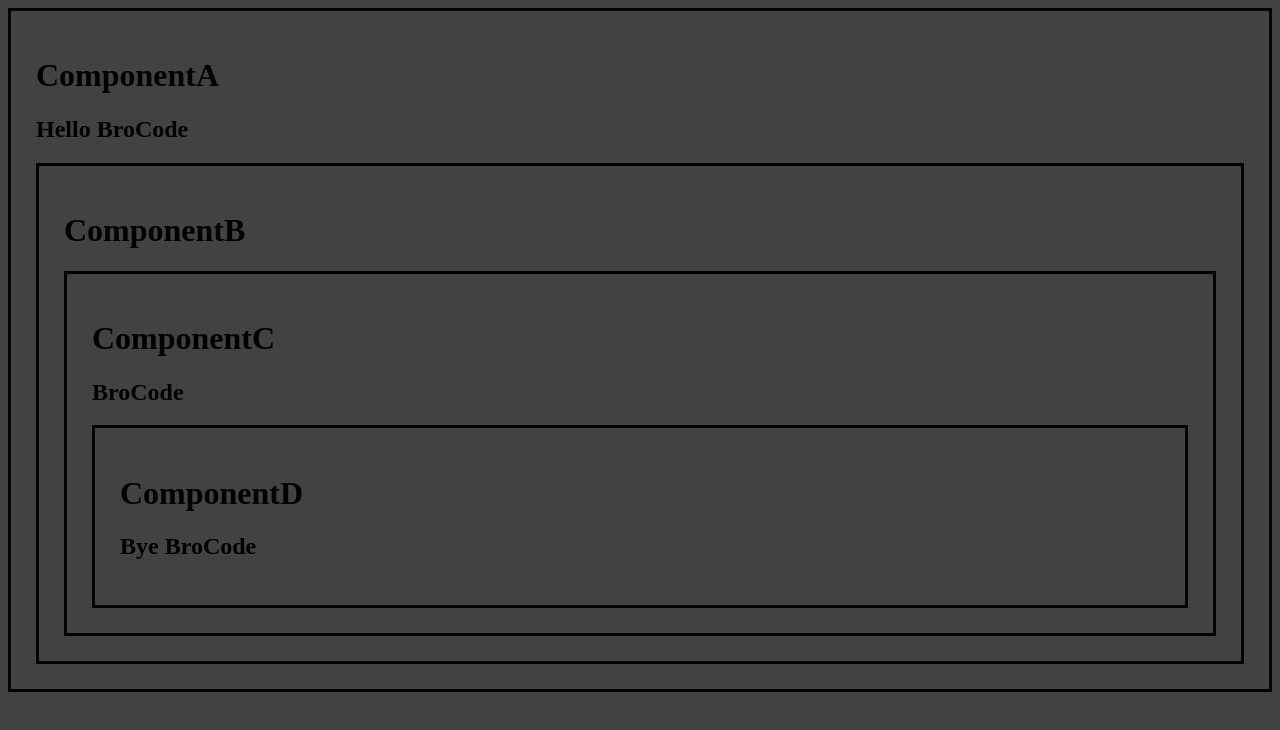
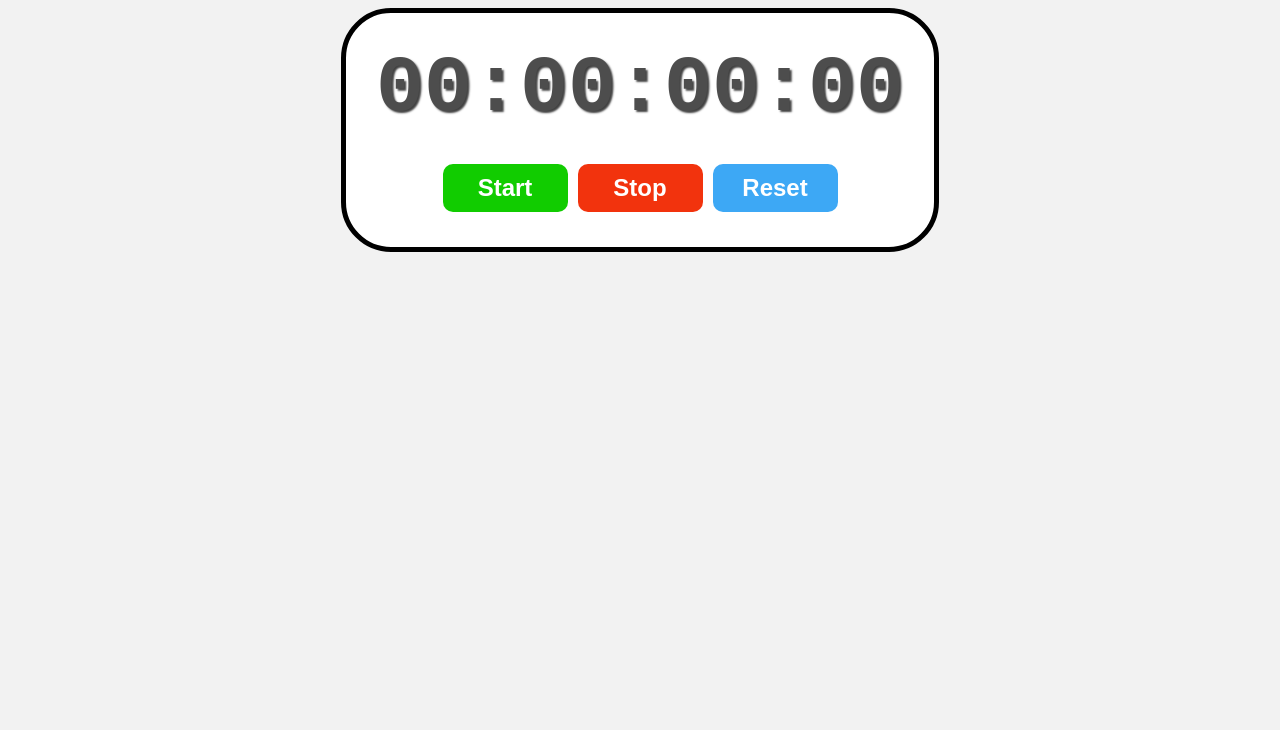
Before and after one commit to sefakpsz/React-With-BroCode, a React (Vite) app: page / in a window 1280 px wide. Shown: the top 730 px of the page. Built offline with nearby package versions, Linux system fonts and the light colour scheme.

Commit message:
feat: stopwatch added

```diff
--- a/src/App.jsx
+++ b/src/App.jsx
@@ -16,8 +16,10 @@
 // import LearnUseEffectColors from "./LearnUseEffect/LearnUseEffectColors";
 // import LearnUseEffectMeasure from "./LearnUseEffect/LearnUseEffectMeasure";
 // import DigitalClock from "./DigitalClock/DigitalClock";
+// import ComponentA from "./LearnUseContext/ComponentA";
+// import LearnUseRef from "./LearnUseRef/LearnUseRef";
 
-import ComponentA from "./LearnUseContext/ComponentA";
+import Stopwatch from "./Stopwatch/Stopwatch";
 
 function App() {
   // const fruits = [
@@ -40,8 +42,10 @@
 
   return (
     <>
+      <Stopwatch />
+      {/*
+      <LearnUseRef />
       <ComponentA />
-      {/*
       <DigitalClock />
       <LearnUseEffectMeasure />
       <button
--- /dev/null
+++ b/src/LearnUseRef/LearnUseRef.jsx
@@ -0,0 +1,58 @@
+// useState() = Re-renders the component when the state value changes.
+
+import { useEffect } from "react";
+import { useRef } from "react";
+
+// useRef() = "use Reference" Does not cause re-renders when its value changes.
+// When you want a component to “remember” some information,
+// but you don't want that information to trigger new renders.
+
+// 1. Accessing/Interacting with DOM elements
+// 2. Handling Focus, Animations, and Transitions
+// 3. Managing Timers and Intervals
+
+function LearnUseRef() {
+  const inputRef1 = useRef(null);
+  const inputRef2 = useRef(null);
+  const inputRef3 = useRef(null);
+
+  useEffect(() => {
+    console.log("COMPONENT RENDERED");
+  });
+
+  function handleClick1() {
+    inputRef1.current.focus();
+    inputRef1.current.style.backgroundColor = "yellow";
+    inputRef2.current.style.backgroundColor = "";
+    inputRef3.current.style.backgroundColor = "";
+  }
+
+  function handleClick2() {
+    inputRef2.current.focus();
+    inputRef1.current.style.backgroundColor = "";
+    inputRef2.current.style.backgroundColor = "yellow";
+    inputRef3.current.style.backgroundColor = "";
+  }
+
+  function handleClick3() {
+    inputRef3.current.focus();
+    inputRef1.current.style.backgroundColor = "";
+    inputRef2.current.style.backgroundColor = "";
+    inputRef3.current.style.backgroundColor = "yellow";
+  }
+
+  return (
+    <div>
+      <button onClick={handleClick1}>Click Me 1</button>
+      <input ref={inputRef1} />
+
+      <button onClick={handleClick2}>Click Me 2</button>
+      <input ref={inputRef2} />
+
+      <button onClick={handleClick3}>Click Me 3</button>
+      <input ref={inputRef3} />
+    </div>
+  );
+}
+
+export default LearnUseRef;
--- /dev/null
+++ b/src/Stopwatch/Stopwatch.jsx
@@ -0,0 +1,69 @@
+import { useRef, useState, useEffect } from "react";
+
+import styles from "./Stopwatch.module.css";
+
+function Stopwatch() {
+  const [isRunning, setIsRunning] = useState(false);
+  const [elapsedTime, setElapsedTime] = useState(0);
+  const intervalIdRef = useRef(null);
+  const startTimeRef = useRef(0);
+
+  useEffect(() => {
+    if (isRunning) {
+      intervalIdRef.current = setInterval(() => {
+        setElapsedTime(Date.now() - startTimeRef.current);
+      }, 10);
+    }
+
+    return () => {
+      clearInterval(intervalIdRef.current);
+    };
+  }, [isRunning]);
+
+  function start() {
+    setIsRunning(true);
+    startTimeRef.current = Date.now() - elapsedTime;
+  }
+
+  function stop() {
+    setIsRunning(false);
+  }
+
+  function reset() {
+    setElapsedTime(0);
+    setIsRunning(false);
+  }
+
+  function formatTime() {
+    let hours = Math.floor(elapsedTime / (1000 * 60 * 60));
+    let minutes = Math.floor((elapsedTime / (1000 * 60)) % 60);
+    let seconds = Math.floor((elapsedTime / 1000) % 60);
+    let milliSeconds = Math.floor((elapsedTime % 1000) / 10);
+
+    hours = String(hours).padStart(2, "0");
+    minutes = String(minutes).padStart(2, "0");
+    seconds = String(seconds).padStart(2, "0");
+    milliSeconds = String(milliSeconds).padStart(2, "0");
+
+    return `${hours}:${minutes}:${seconds}:${milliSeconds}`;
+  }
+
+  return (
+    <div className={styles.stopwatch}>
+      <div className={styles.display}>{formatTime()}</div>
+      <div className={styles.controls}>
+        <button className={styles.start_button} onClick={start}>
+          Start
+        </button>
+        <button className={styles.stop_button} onClick={stop}>
+          Stop
+        </button>
+        <button className={styles.reset_button} onClick={reset}>
+          Reset
+        </button>
+      </div>
+    </div>
+  );
+}
+
+export default Stopwatch;
--- /dev/null
+++ b/src/Stopwatch/Stopwatch.module.css
@@ -0,0 +1,63 @@
+body{
+    display: flex;
+    flex-direction: column;
+    align-items: center;
+    background-color: hsl(0, 0%, 95%);
+}
+
+.stopwatch{
+    display: flex;
+    flex-direction: column;
+    align-items: center;
+    background-color: hsl(0, 0%, 95%);
+    border:5px solid;
+    border-radius: 50px;
+    background-color: white;
+    padding: 30px;
+}
+
+.display{
+    font-size: 5rem;
+    font-family: monospace;
+    font-weight: bold;
+    color: hsl(0, 0%, 30%);
+    text-shadow: 2px 2px 2px hsl(0, 0%, 0%,0.75);
+    margin-bottom: 25px;
+}
+
+.controls button{
+    font-size: 1.5rem;
+    font-weight: bold;
+    padding: 10px;
+    margin:5px;
+    min-width: 125px;
+    border: none;
+    border-radius: 10px;
+    cursor:pointer;
+    color: white;
+    transition: background-color 0.5s ease;
+}
+
+.start_button{
+    background-color: hsl(115, 100%, 40%);
+}
+
+.start_button:hover{
+    background-color: hsl(115, 100%, 35%);
+}
+
+.stop_button{
+    background-color: hsl(10, 90%, 50%);
+}
+
+.stop_button:hover{
+    background-color: hsl(10, 90%, 45%);
+}
+
+.reset_button{
+    background-color: hsl(205, 90%, 60%);
+}
+
+.reset_button:hover{
+    background-color: hsl(205, 90%, 55%);
+}
```
